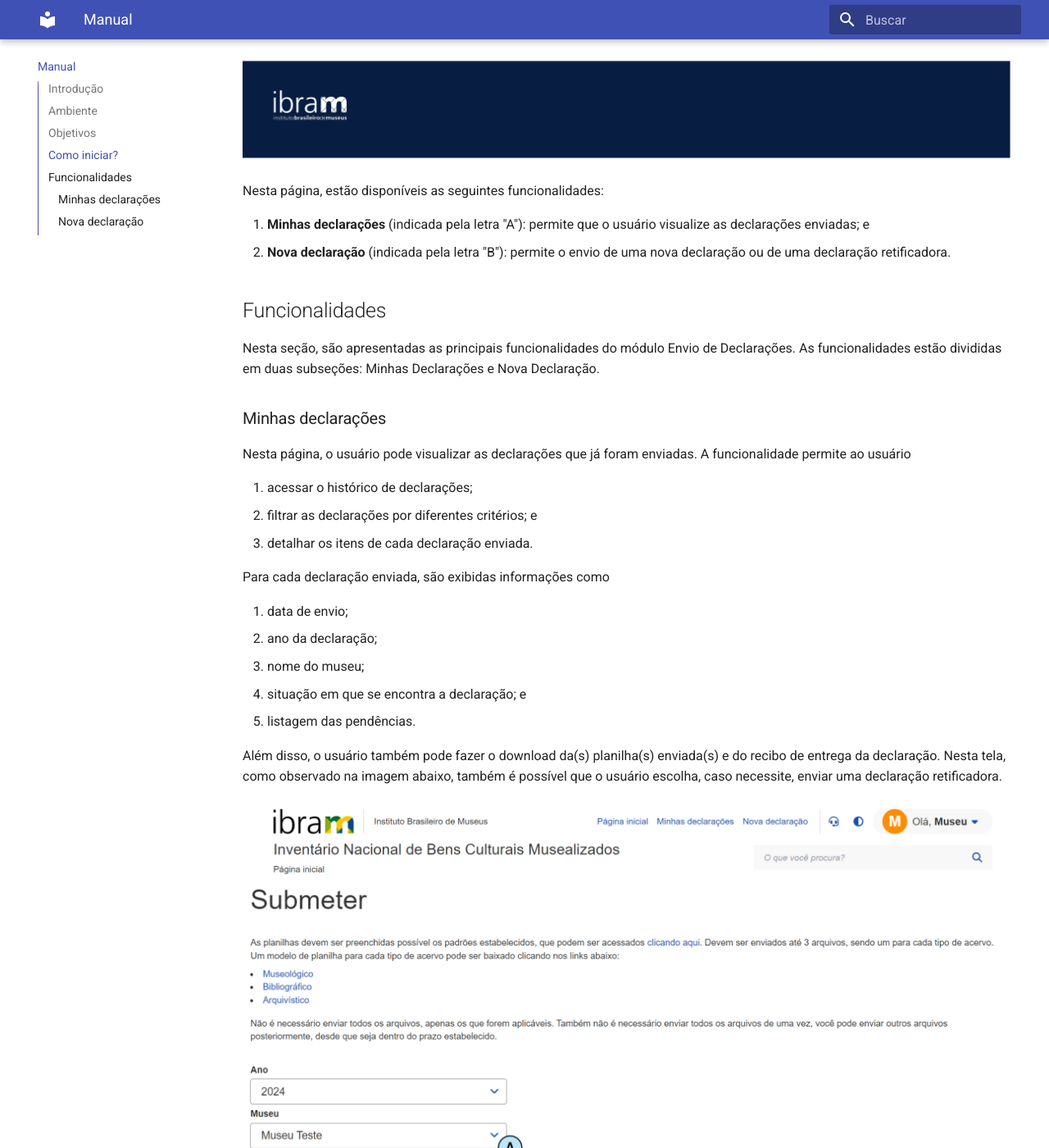
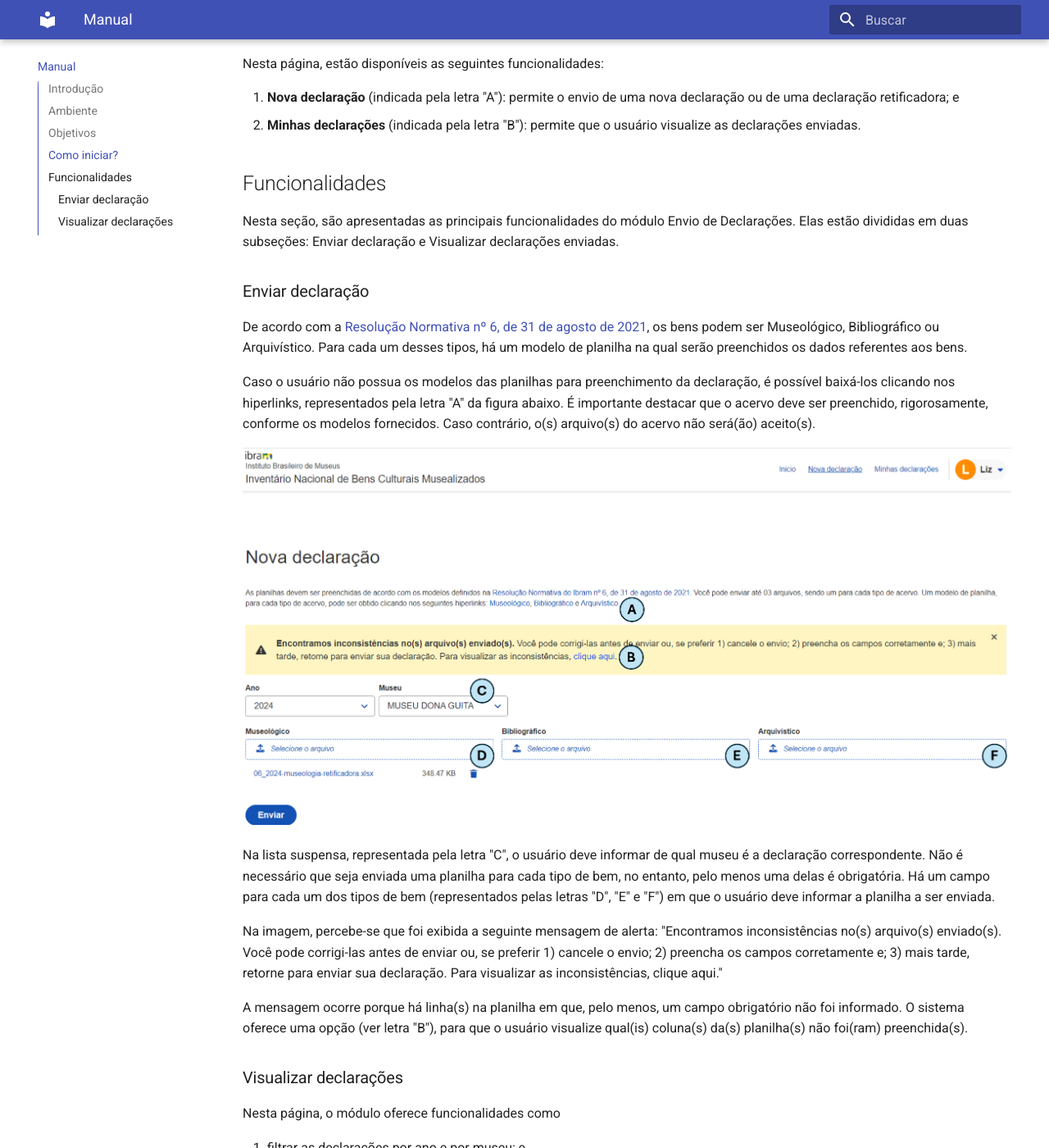
Before and after one commit to Nocs-lab/inbcm-docs, an MkDocs documentation site: the page built from docs/manual.md, in a window 1280 px wide and 1400 px high, scrolled down 2169 px. Shown: the whole window at 82% size. Built offline with MkDocs 1.6.1 and Material for MkDocs 9.7.7, drawn with Linux system fonts in a browser that asks for light colours; some of the changed text lies outside the part shown.

Commit message:
Modificação no menu Manual
Neste commit, foram incluídas novas imagens e, como consequência, inclusão de um novo texto na página.

```diff
--- a/docs/manual.md
+++ b/docs/manual.md
@@ -1,19 +1,17 @@
 # Manual do usuário
 
 ## Introdução
-Bem-vindo ao manual de usuário do módulo **Envio de Declarações**. O documento foi elaborado para fornecer uma orientação de como você pode utilizar as funcionalidades desta ferramenta.
+Bem-vindo ao manual de usuário do módulo **Envio de Declarações**. O documento foi elaborado para fornecer uma orientação de como você pode utilizar as funcionalidades da ferramenta.
 
-Esse módulo foi desenvolvido para permitir que museus informem ao [Instituto Brasileiro de Museus (IBRAM)](https://www.gov.br/museus/pt-br) os bens que compõem os seus acervos. Por meio de uma interface intuitiva, o módulo visa simplificar o processo para declaração dos bens musealizados.
+Esse módulo foi desenvolvido para permitir que museus informem ao [Instituto Brasileiro de Museus (IBRAM)](https://www.gov.br/museus/pt-br) os bens que compõem os seus acervos. Por meio de uma interface intuitiva, o módulo visa simplificar o processo para envio de declaração dos bens musealizados.
 
-Para facilitar o seu entendimento, o manual foi dividido em seções. Na seção "Ambiente", você encontrará informações sobre os requisitos técnicos e as configurações para o funcionamento do módulo.
-
-A seção "Como iniciar?" explica como você pode realizar o login e ter o seu primeiro acesso. Por fim, em "Funcionalidades", são detalhados  os principais recursos disponíveis, incluindo instruções para as operações mais comuns.
+Para facilitar o seu entendimento, o manual foi dividido em seções. Na seção "Ambiente", você encontrará informações sobre os requisitos técnicos e as configurações para o funcionamento do módulo. A seção "Como iniciar?" explica como você pode realizar o login e ter o seu primeiro acesso. Por fim, em "Funcionalidades", são detalhados  os principais recursos disponíveis, incluindo instruções para as operações mais comuns.
 
 ## Ambiente
-O módulo de Envio de Declarações foi desenvolvido para ser executado em ambiente web, garantindo que ele esteja acessível em todas as regiões do país. A seguir, estão descritos os requisitos necessários para o funcionamento adequado do sistema:
+O módulo de Envio de Declarações foi desenvolvido para ser executado em um ambiente web, garantindo que ele esteja acessível em todas as regiões do país. A seguir, estão descritos os requisitos necessários para o funcionamento adequado do sistema:
 
-1. **Conexão com a internet**: para acessar o módulo, é imprescindível possuir uma conexão estável com Internet. Uma conexão de banda larga é recomendada para assegurar confiabilidade no bom desempenho do sistema;
-2. **Dispositivo**: o sistema pode ser acessado a partir de computadores _desktop_, _laptops_, _tablets_ ou _smartphones_. Certifique-se de que seu dispositivo esteja em boas condições de funcionamento;
+1. **Conexão com a internet**: para acessar o módulo, é imprescindível que você possua uma conexão estável com a Internet;
+2. **Dispositivo**: a declaração pode ser enviada através de vários dispositivos tais como computadores _desktop_, _laptops_, _tablets_ ou _smartphones_. Certifique-se de que seu dispositivo esteja em boas condições de funcionamento e com o antivírus atualizado;
 3. **Configurações mínimas**: 4 GB de memória RAM (ou superior) e, pelo menos, 500 MB disponíveis;
 4. **Navegadores compatíveis**: o módulo é compatível com os navegadores web mais populares. Portanto, recomenda-se a versão mais recente do Google Chrome ou do Mozilla Firefox ou do Safari.
 
@@ -35,42 +33,44 @@
 
 Após preencher os campos "E-mail" e "Senha", pressione o botão "Entrar". Se suas credenciais tiverem sido informadas corretamente, você será redirecionado para a página principal da aplicação, como representado na imagem a seguir.
 
-![Página principal do módulo](img/fig2.png "Figura 2 – Página principal do módulo.")
+![Página principal do módulo](img/img2.png "Figura 2 – Página principal do módulo.")
 
 Nesta página, estão disponíveis as seguintes funcionalidades:
 
-1. **Minhas declarações** (indicada pela letra "A"): permite que o usuário visualize as declarações enviadas; e
-2. **Nova declaração** (indicada pela letra "B"): permite o envio de uma nova declaração ou de uma declaração retificadora.
+1. **Nova declaração** (indicada pela letra "A"): permite o envio de uma nova declaração ou de uma declaração retificadora; e
+2. **Minhas declarações** (indicada pela letra "B"): permite que o usuário visualize as declarações enviadas.
 
 ## Funcionalidades
-Nesta seção, são apresentadas as principais funcionalidades do módulo Envio de Declarações. As funcionalidades estão divididas em duas subseções: Minhas Declarações e Nova Declaração.
+Nesta seção, são apresentadas as principais funcionalidades do módulo Envio de Declarações. Elas estão divididas em duas subseções: Enviar declaração e Visualizar declarações enviadas.
 
-### Minhas declarações
-Nesta página, o usuário pode visualizar as declarações que já foram enviadas. A funcionalidade permite ao usuário
+### Enviar declaração
+De acordo com a [Resolução Normativa nº 6, de 31 de agosto de 2021](https://www.gov.br/museus/pt-br/assuntos/legislacao-e-normas/outros-instrumentos-normativo/resolucao-normativa-ibram-no-6-de-31-de-agosto-de-2021), os bens podem ser Museológico, Bibliográfico ou Arquivístico. Para cada um desses tipos, há um modelo de planilha na qual serão preenchidos os dados referentes aos bens.
 
-1. acessar o histórico de declarações;
-2. filtrar as declarações por diferentes critérios; e
-3. detalhar os itens de cada declaração enviada.
+Caso o usuário não possua os modelos das planilhas para preenchimento da declaração, é possível baixá-los clicando nos hiperlinks, representados pela letra "A" da figura abaixo. É importante destacar que o acervo deve ser preenchido, rigorosamente, conforme os modelos fornecidos. Caso contrário, o(s) arquivo(s) do acervo não será(ão) aceito(s).
+
+![Página para envio de declarações](img/img3.png "Figura 3 – Página para envio de declarações.")
+
+Na lista suspensa, representada pela letra "C", o usuário deve informar de qual museu é a declaração correspondente. Não é necessário que seja enviada uma planilha para cada tipo de bem, no entanto, pelo menos uma delas é obrigatória. Há um campo para cada um dos tipos de bem (representados pelas letras "D", "E" e "F") em que o usuário deve informar a planilha a ser enviada.
+
+Na imagem, percebe-se que foi exibida a seguinte mensagem de alerta: "Encontramos inconsistências no(s) arquivo(s) enviado(s). Você pode corrigi-las antes de enviar ou, se preferir 1) cancele o envio; 2) preencha os campos corretamente e; 3) mais tarde, retorne para enviar sua declaração. Para visualizar as inconsistências, clique aqui."
+
+A mensagem ocorre porque há linha(s) na planilha em que, pelo menos, um campo obrigatório não foi informado. O sistema oferece uma opção (ver letra "B"), para que o usuário visualize qual(is) coluna(s) da(s) planilha(s) não foi(ram) preenchida(s).
+
+### Visualizar declarações
+Nesta página, o módulo oferece funcionalidades como
+
+1. filtrar as declarações por ano e por museu; e
+2. detalhar a declaração enviada.
 
 Para cada declaração enviada, são exibidas informações como
 
 1. data de envio;
 2. ano da declaração;
-3. nome do museu;
-4. situação em que se encontra a declaração; e
-5. listagem das pendências.
+3. nome do museu; e
+4. situação em que se encontra a declaração.
 
-Além disso, o usuário também pode fazer o download da(s) planilha(s) enviada(s) e do recibo de entrega da declaração. Nesta tela, como observado na imagem abaixo, também é possível que o usuário escolha, caso necessite, enviar uma declaração retificadora.
+Clicando no ícone que é representado pela letra "A", como visto na figura abaixo, é possível visualizar o detalhamento da declaração:
+![Lista de declarações enviadas](img/img4.png "Lista de declarações enviadas.")
 
-![Lista de declarações enviadas](img/fig4.png "Lista de declarações enviadas.")
-
-### Nova declaração
-Na página de envio de declarações, o usuário deve utilizá-la para enviar os bens que compõem o acervo do museu. De acordo com a [Resolução Normativa nº 6, de 31 de agosto de 2021](https://www.gov.br/museus/pt-br/assuntos/legislacao-e-normas/outros-instrumentos-normativo/resolucao-normativa-ibram-no-6-de-31-de-agosto-de-2021), os bens podem ser Museológico, Bibliográfico ou Arquivístico. Para cada um desses tipos, há um modelo de planilha no qual serão preenchidos os dados referentes aos bens.
-
-A página na qual o usuário pode enviar a sua declaração de bens é representada na imagem abaixo:
-
-![Página para envio de declarações](img/fig4.png "Figura 4 – Figura 4 – Página para envio de declarações.")
-
-Caso o usuário seja responsável pelo envio da declaração de apenas um museu, automaticamente, o sistema entenderá que a(s) planilha(s) a ser(em) enviada(s) corresponde(m) àquele museu. No entanto, caso o usuário seja responsável por enviar a declaração de mais de um museu, deve ser especificado de qual museu está se enviando a declaração (o que é representado pela letra "A" da imagem).
-
-Não é necessário que sejam enviadas planilhas para cada um dos tipos de bens, no entanto, pelo menos uma delas é obrigatória. Observa-se que, para cada tipo de bem, existe um campo correspondente (representado pelas letras "B", "C" e "D") em que o usuário pode informar a(s) planilha(s) a ser(em) enviada(s).
+Na tela de detalhamento da declaração, como se vê na imagem abaixo, é possível baixar o recibo da declaração enviada (representado pela letra "A"), enviar uma declaração retificadora (letra "B" da figura) e visualizar as pendências (representado pela letra "C"). Nessa tela, também é possível baixar o(s) arquivo(s) enviado(s), como se vê na letra "D" da figura:
+![Detalhamento da declaração](img/img5.png "Detalhamento da declaração.")
```
Also changed, not shown: docs/img/fig1.png (deleted), docs/img/fig2.png (deleted), docs/img/fig4.png (deleted), docs/img/img1.png, docs/img/img2.png, docs/img/img3.png (added), docs/img/img4.png, docs/img/img5.png (added).
